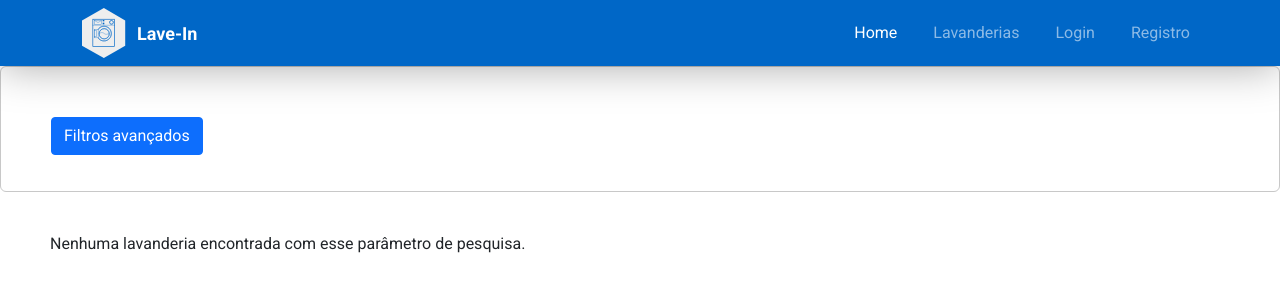
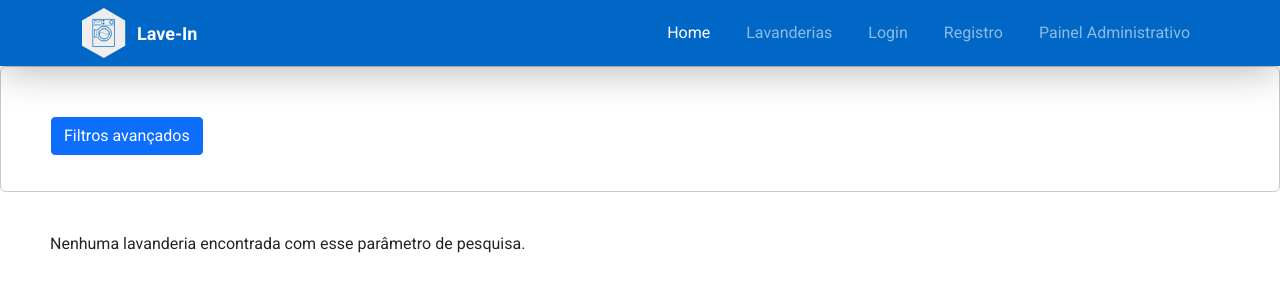
Before and after one commit to unb-pandemicos/laveIn, a Django app: page /ads/list/ in a window 1280 px wide. Shown: the top 300 px of the page. Run offline with Django 3.2, Linux system fonts and the light colour scheme; data that the repository does not hold is empty; some libraries are stand-ins or nearby versions.

Commit message:
feat: add link to admin panel

```diff
--- a/templates/bases/navbar.html
+++ b/templates/bases/navbar.html
@@ -146,6 +146,7 @@
                 {% if not user.is_authenticated %}
                     <a class="nav-link"  href="{% url 'login' %}">Login</a>
                     <a class="nav-link" href="{% url 'signup' %}">Registro</a>
+                    <a class="nav-link" href="/admin">Painel Administrativo</a>
                 {% endif %}
                 {% if user.is_authenticated %}
 										<a class="nav-link" href="/ads/create">Cadastrar lavanderia</a>
```
